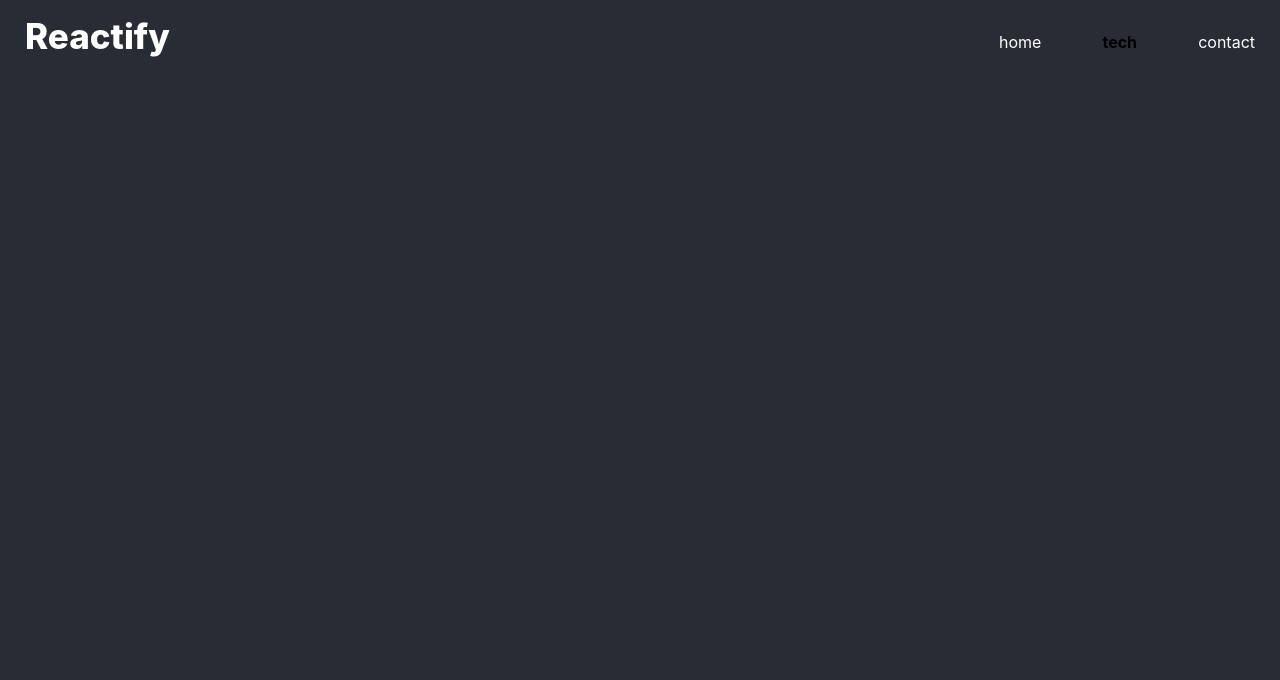
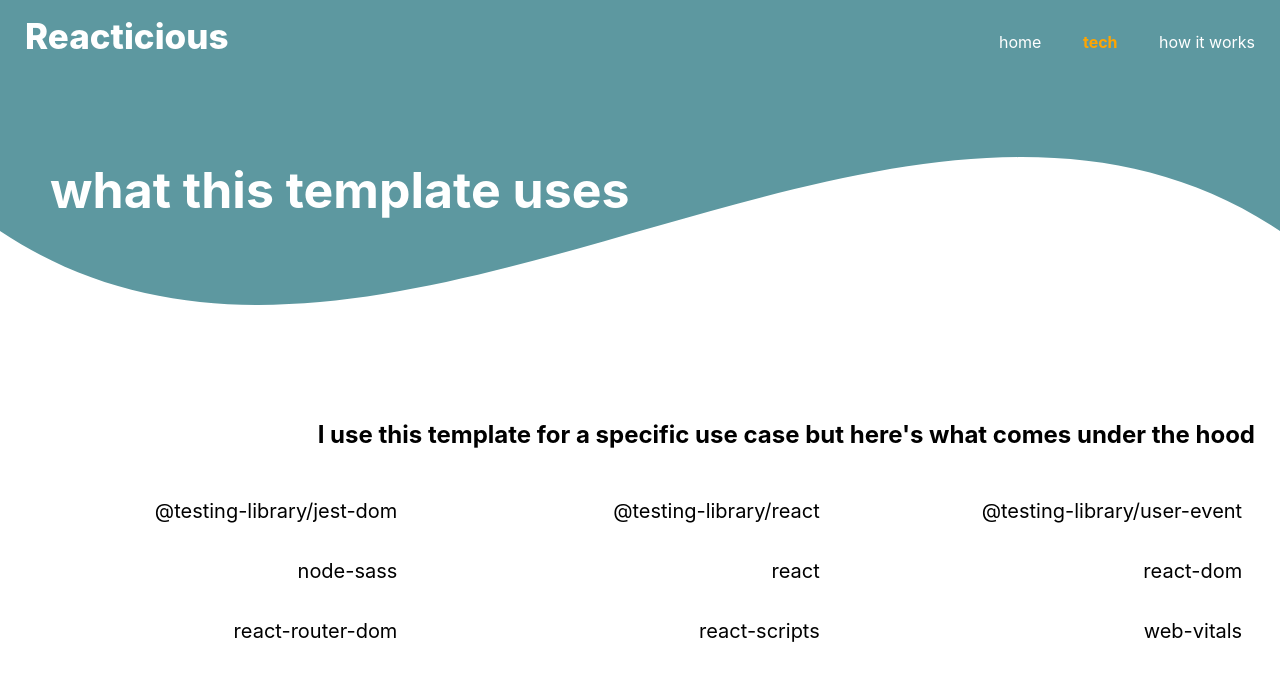
Before and after one commit to mmarsden89/cra-template-reactify-browser-router, a React (Create React App) app: page /tech in a window 1280 px wide. Shown: the top 680 px of the page. Built offline with nearby package versions, Linux system fonts and the light colour scheme.

Commit message:
more general work towards template goal

```diff
--- a/public/index.html
+++ b/public/index.html
@@ -24,7 +24,7 @@
       work correctly both with client-side routing and a non-root public URL.
       Learn how to configure a non-root public URL by running `npm run build`.
     -->
-    <title>Reactify</title>
+    <title>Reacticious</title>
   </head>
   <body>
     <noscript>You need to enable JavaScript to run this app.</noscript>
--- a/src/App.css
+++ b/src/App.css
@@ -1,5 +1,4 @@
 .App {
-  background-color: #282c34;
   height: 100vh;
   width: 100vw;
 }
--- a/src/App.js
+++ b/src/App.js
@@ -1,4 +1,4 @@
-import { Navbar, Hero, Tech } from "./components/index.js";
+import { Navbar, Hero, Tech, How } from "./components/index.js";
 import { Route, Routes } from "react-router-dom";
 import "./App.css";
 
@@ -9,6 +9,7 @@ function App() {
       <Routes>
         <Route path="/" element={<Hero />} />
         <Route path="/tech" element={<Tech />} />
+        <Route path="/how-it-works" element={<How />} />
       </Routes>
     </div>
   );
--- a/src/components/Hero/Hero.scss
+++ b/src/components/Hero/Hero.scss
@@ -7,7 +7,6 @@
   .hero-image {
     margin-top: -15%;
     width: 100%;
-    transition: 0.5s;
   }
 
   h1 {
--- a/src/components/Hero/ImageCycle.js
+++ b/src/components/Hero/ImageCycle.js
@@ -1,26 +1,23 @@
 import React, { useState, useEffect } from "react";
 import hero from "../../assets/hero.jpg";
 import camera from "../../assets/camera.jpg";
+import car from "../../assets/car.jpg";
 
 const ImageCycle = () => {
   const [idx, setIdx] = useState(0);
-  const images = [hero, camera];
-
-  const increment = () => {
-    console.log(idx);
-    let newIdx = idx;
-    if (idx < images.length - 1) {
-      newIdx++;
-      setIdx((prevIdx) => prevIdx + 1);
-    } else {
-      setIdx(0);
-    }
-    return idx;
-  };
-  let num = 0;
+  const images = [hero, camera, car];
 
   useEffect(() => {
-    setInterval(increment, 5000);
+    const timer = setTimeout(() => {
+      if (idx < images.length - 1) {
+        setIdx(idx + 1);
+      } else {
+        setIdx(0);
+      }
+    }, 7000);
+    return () => {
+      clearTimeout(timer);
+    };
   }, [idx]);
 
   return (
--- /dev/null
+++ b/src/components/How/How.js
@@ -0,0 +1,25 @@
+import "./How.scss";
+import coder from "../../assets/coder.jpg";
+
+const How = () => {
+  return (
+    <div className="how-container">
+      <img src={coder} className="how-background" />
+      <div className="box">
+        <h1>how it works</h1>
+        <p className="how-text">
+          just like any other create-react-app, you can remove all boilerplate
+          code or rework the pre-coded components to suit your needs
+        </p>
+        <div className="list">
+          <p>feel free to fork and clone the repo</p>
+          <p>or</p>
+          <p>run this command from your terminal</p>
+        </div>
+        <div className="command">npx create-react-app reactify</div>
+      </div>
+    </div>
+  );
+};
+
+export default How;
--- /dev/null
+++ b/src/components/How/How.scss
@@ -0,0 +1,55 @@
+.how-container {
+  height: 100vh;
+  overflow: hidden;
+  width: 100vw;
+
+  .how-background {
+    margin-top: -25px;
+    width: 100%;
+  }
+
+  .box {
+    height: 70vh;
+    width: 40vw;
+    background-color: orange;
+    position: absolute;
+    top: 17.5%;
+    left: 10%;
+
+    h1 {
+      margin: 25px 0 0 25px;
+    }
+
+    .how-text {
+      font-size: 20px !important;
+      font-weight: 300 !important;
+      padding: 0 35px;
+      letter-spacing: 1px;
+      margin-top: 50px;
+    }
+
+    p,
+    .command {
+      margin-top: 25px;
+      text-align: center;
+    }
+
+    p:nth-child(1),
+    p:nth-child(3) {
+      font-size: 20px;
+      font-weight: 500;
+    }
+
+    p:nth-child(2) {
+      font-size: 25px;
+      font-weight: 700;
+    }
+
+    .command {
+      padding: 10px;
+      background-color: rgb(199, 131, 5);
+      width: 250px;
+      margin: 25px auto;
+    }
+  }
+}
--- a/src/components/Navbar/Navbar.js
+++ b/src/components/Navbar/Navbar.js
@@ -4,7 +4,7 @@ import { NavLink } from "react-router-dom";
 const Navbar = () => {
   return (
     <div className="navbar-container">
-      <h1>Reactify</h1>
+      <h1>Reacticious</h1>
       <nav>
         <NavLink
           className={(navData) =>
@@ -22,8 +22,8 @@ const Navbar = () => {
         >
           tech
         </NavLink>
-        <NavLink to="/hellos" className="nav-link">
-          contact
+        <NavLink to="/how-it-works" className="nav-link">
+          how it works
         </NavLink>
       </nav>
     </div>
--- a/src/components/Navbar/Navbar.scss
+++ b/src/components/Navbar/Navbar.scss
@@ -2,6 +2,7 @@
   margin-top: 15px;
   position: absolute;
   width: 100vw;
+  z-index: 10;
 
   // flex
   align-items: flex-end;
@@ -32,7 +33,7 @@
     }
 
     .active {
-      color: black;
+      color: orange;
       font-weight: 700;
     }
   }
--- a/src/components/Tech/Tech.js
+++ b/src/components/Tech/Tech.js
@@ -1,7 +1,31 @@
 import "./Tech.scss";
+import techLibrary from "../../../package.json";
 
 const Tech = () => {
-  return <div></div>;
+  const libraryMap = Object.keys(techLibrary.dependencies);
+
+  console.log(libraryMap);
+
+  const libraryHTML = libraryMap.map((itm) => <div>{itm}</div>);
+
+  return (
+    <div className="tech-container">
+      <svg viewBox="0 0 500 500" preserveAspectRatio="xMinYMin meet">
+        <path
+          d="M0,100 C150,200 350,0 500,100 L500,00 L0,0 Z"
+          style={{ fill: "rgb(93, 152, 160)" }}
+        ></path>
+      </svg>
+      <h1>what this template uses</h1>
+      <div className="tech-info">
+        <h2>
+          I use this template for a specific use case but here's what comes
+          under the hood
+        </h2>
+        <div className="tech-list">{libraryHTML}</div>
+      </div>
+    </div>
+  );
 };
 
 export default Tech;
--- a/src/components/Tech/Tech.scss
+++ b/src/components/Tech/Tech.scss
@@ -0,0 +1,49 @@
+.tech-container {
+  background-color: rgb(93, 152, 160);
+  height: 100vh;
+  overflow-y: hidden;
+  position: relative;
+  width: 100vw;
+
+  svg {
+    background-color: white;
+    left: 0;
+    margin-top: -25px;
+    position: absolute;
+    top: 0;
+  }
+
+  h1 {
+    color: white;
+    font-size: 50px;
+    left: 50px;
+    position: absolute;
+    top: 12.5vw;
+  }
+
+  .tech-info {
+    position: absolute;
+    right: 25px;
+    text-align: right;
+    top: 52.5%;
+    width: 100vw;
+
+    h2 {
+    }
+
+    .tech-list {
+      margin-top: 50px;
+      text-align: right;
+      white-space: nowrap;
+
+      // grid
+      display: grid;
+      grid-template-columns: 33% 33% 33%;
+      row-gap: 50%;
+
+      div {
+        font-size: 20px;
+      }
+    }
+  }
+}
--- a/src/components/index.js
+++ b/src/components/index.js
@@ -1,5 +1,6 @@
 import Navbar from "./Navbar/Navbar.js";
 import Hero from "./Hero/Hero.js";
 import Tech from "./Tech/Tech.js";
+import How from "./How/How.js";
 
-export { Navbar, Hero, Tech };
+export { Navbar, Hero, Tech, How };
```
Also changed, not shown: src/assets/car.jpg (added), src/assets/coder.jpg (added).
